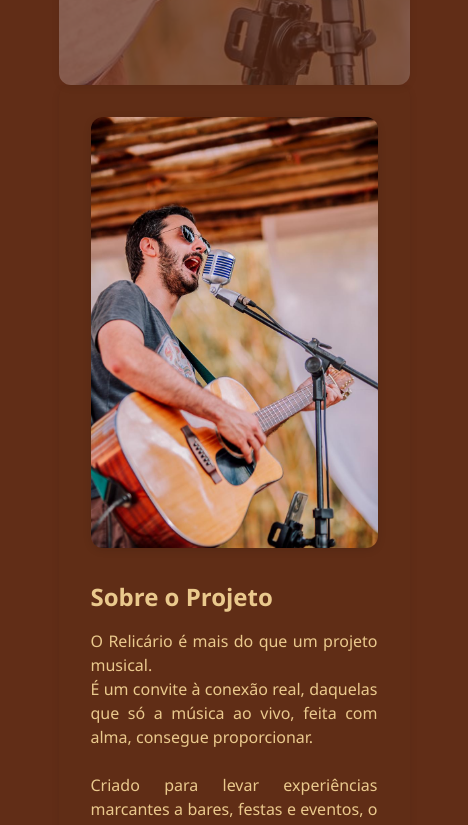
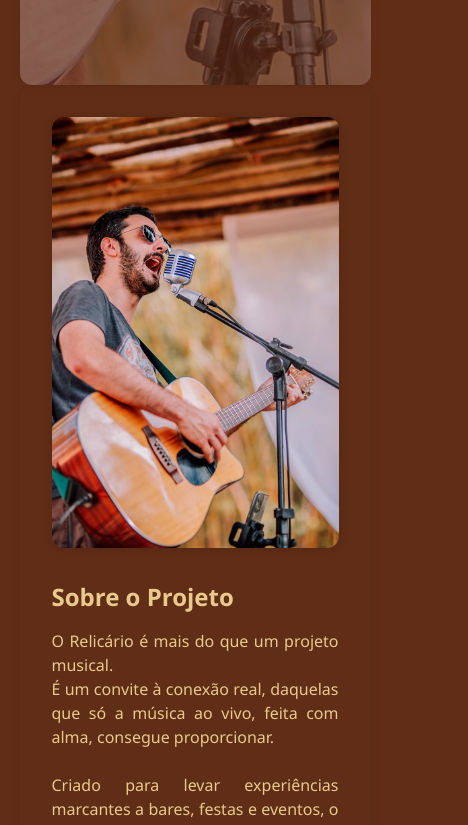
Before and after one commit to ErasmoCR02/Site-Relic-rio, a website: page index.html in a window 390 px wide. Shown: the part 824-1649 px from the top of the page, 468 px wide, since content can reach past the window. Drawn offline with Linux system fonts and the light colour scheme.

Commit message:
fix: remove horizontal scroll on small screens

```diff
--- a/src/css/reset.css
+++ b/src/css/reset.css
@@ -9,6 +9,7 @@ body {
     background: var(--marrom-escuro);
     color: var(--bege);
     min-height: 100vh;
+    overflow-x: hidden;
 }
 
 header {
--- a/src/css/responsive.css
+++ b/src/css/responsive.css
@@ -80,7 +80,8 @@
 /* 📱 Ajustes específicos para telas muito pequenas (até 440px) */
 @media (max-width: 440px) {
   body {
-    width: 120%;
+    width: 100%;
+    overflow-x: hidden;
   }
 
   .formatos ul {
```
